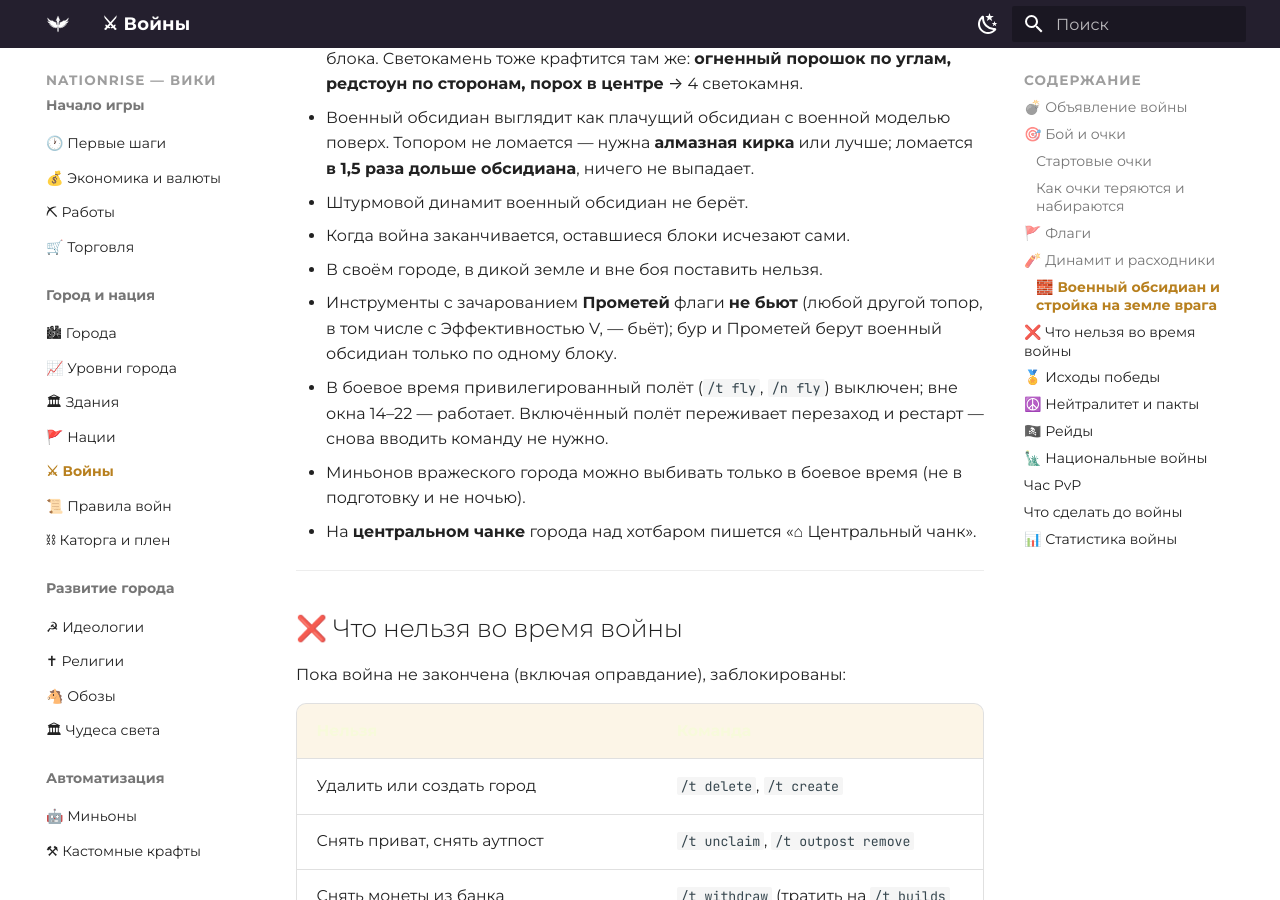
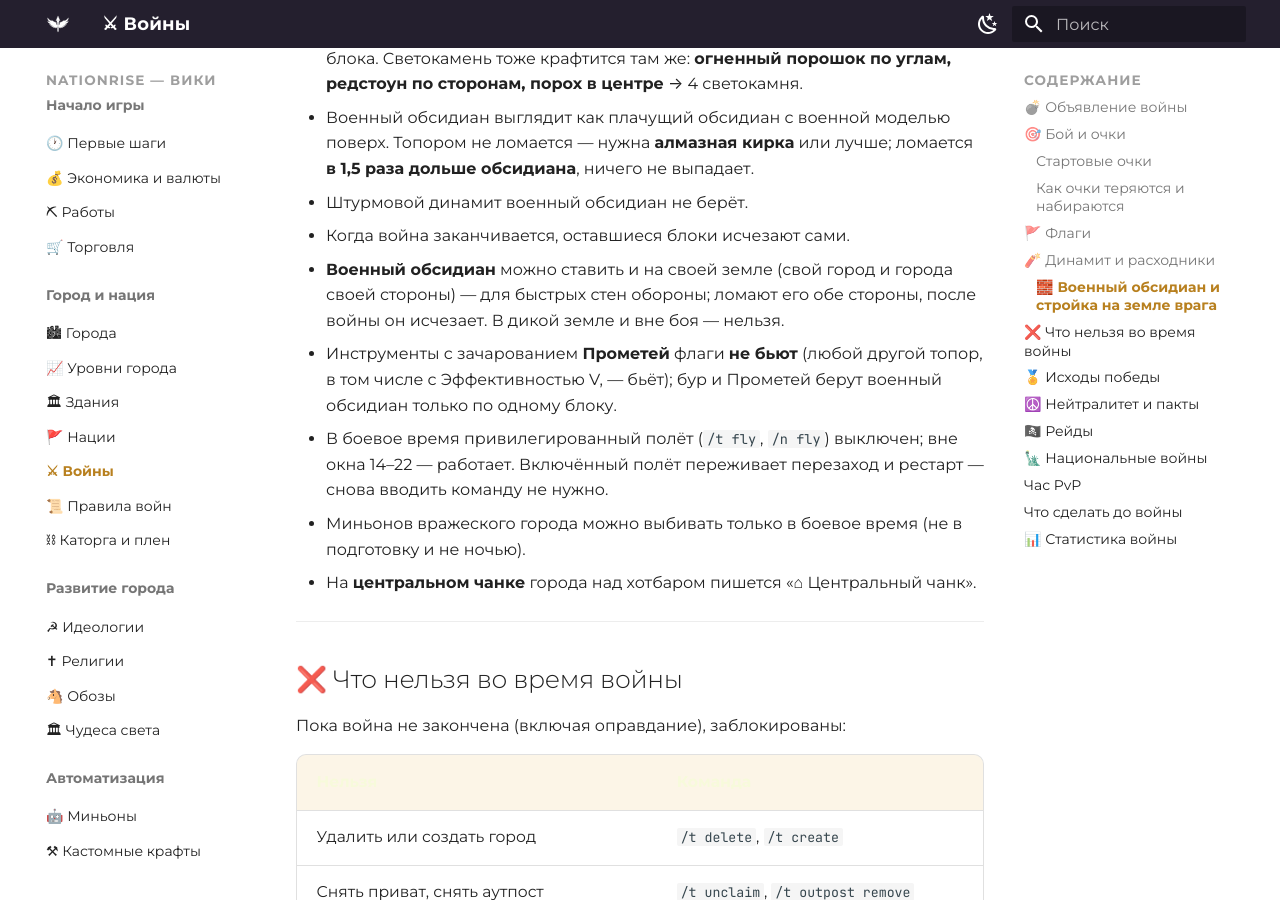
Before and after one commit to zixSSSed/NationRise-Wiki-RU, an MkDocs documentation site: the page built from docs/war.md, in a window 1280 px wide and 900 px high, scrolled down 6161 px. Built offline with MkDocs 1.6.1 and Material for MkDocs 9.7.7, drawn with Linux system fonts in a browser that asks for light colours.

Commit message:
Войны: военный обсидиан — и на своей земле
Co-Authored-By: Claude Opus 5.5 <noreply@anthropic.com>

```diff
--- a/docs/war.md
+++ b/docs/war.md
@@ -161,7 +161,8 @@
   нужна **алмазная кирка** или лучше; ломается **в 1,5 раза дольше обсидиана**, ничего не выпадает.
 - Штурмовой динамит военный обсидиан не берёт.
 - Когда война заканчивается, оставшиеся блоки исчезают сами.
-- В своём городе, в дикой земле и вне боя поставить нельзя.
+- **Военный обсидиан** можно ставить и на своей земле (свой город и города своей стороны) — для
+  быстрых стен обороны; ломают его обе стороны, после войны он исчезает. В дикой земле и вне боя — нельзя.
 - Инструменты с зачарованием **Прометей** флаги **не бьют** (любой другой топор, в том числе с Эффективностью V, — бьёт); бур и Прометей берут военный обсидиан только по одному блоку.
 - В боевое время привилегированный полёт (`/t fly`, `/n fly`) выключен; вне окна 14–22 — работает. Включённый полёт
   переживает перезаход и рестарт — снова вводить команду не нужно.
```
